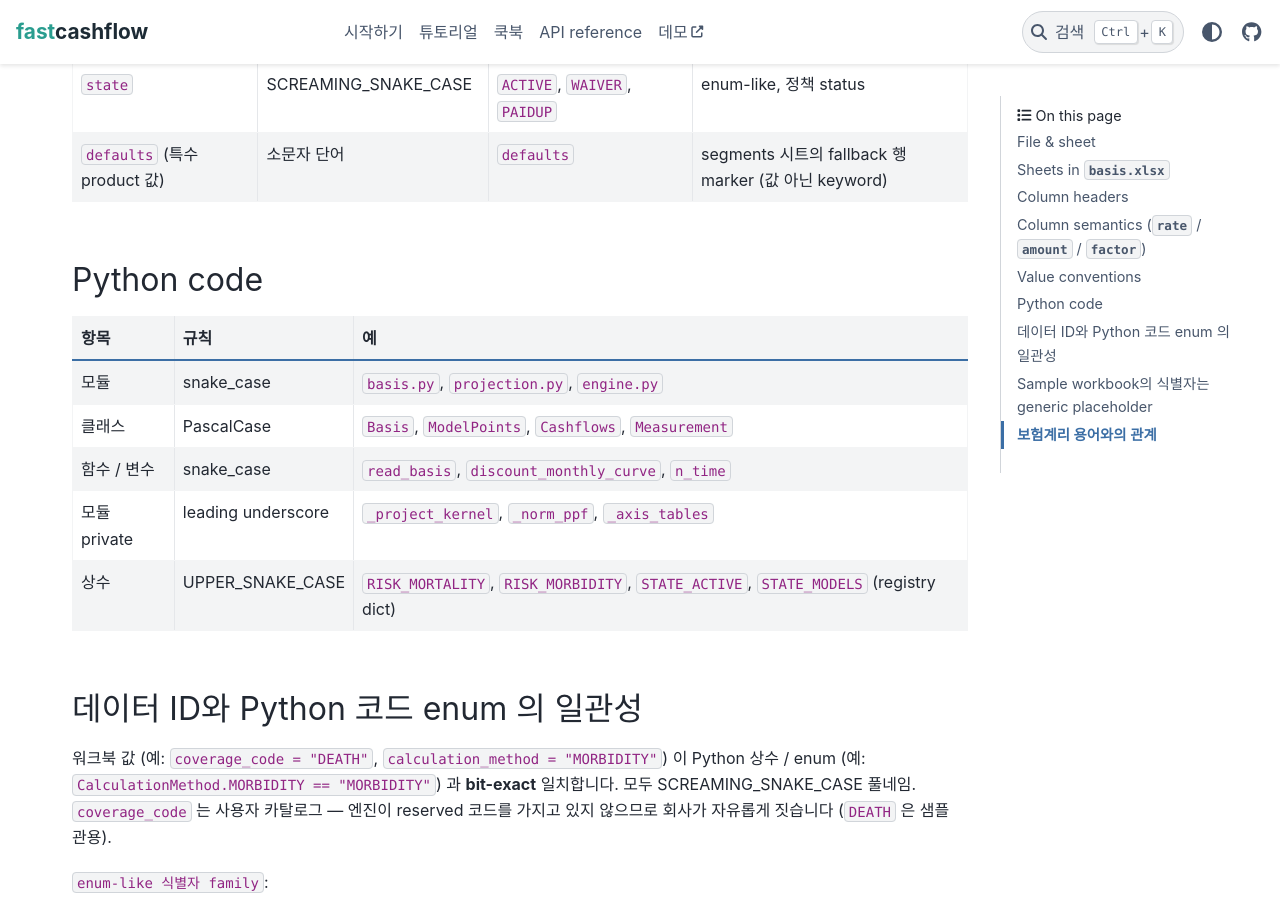
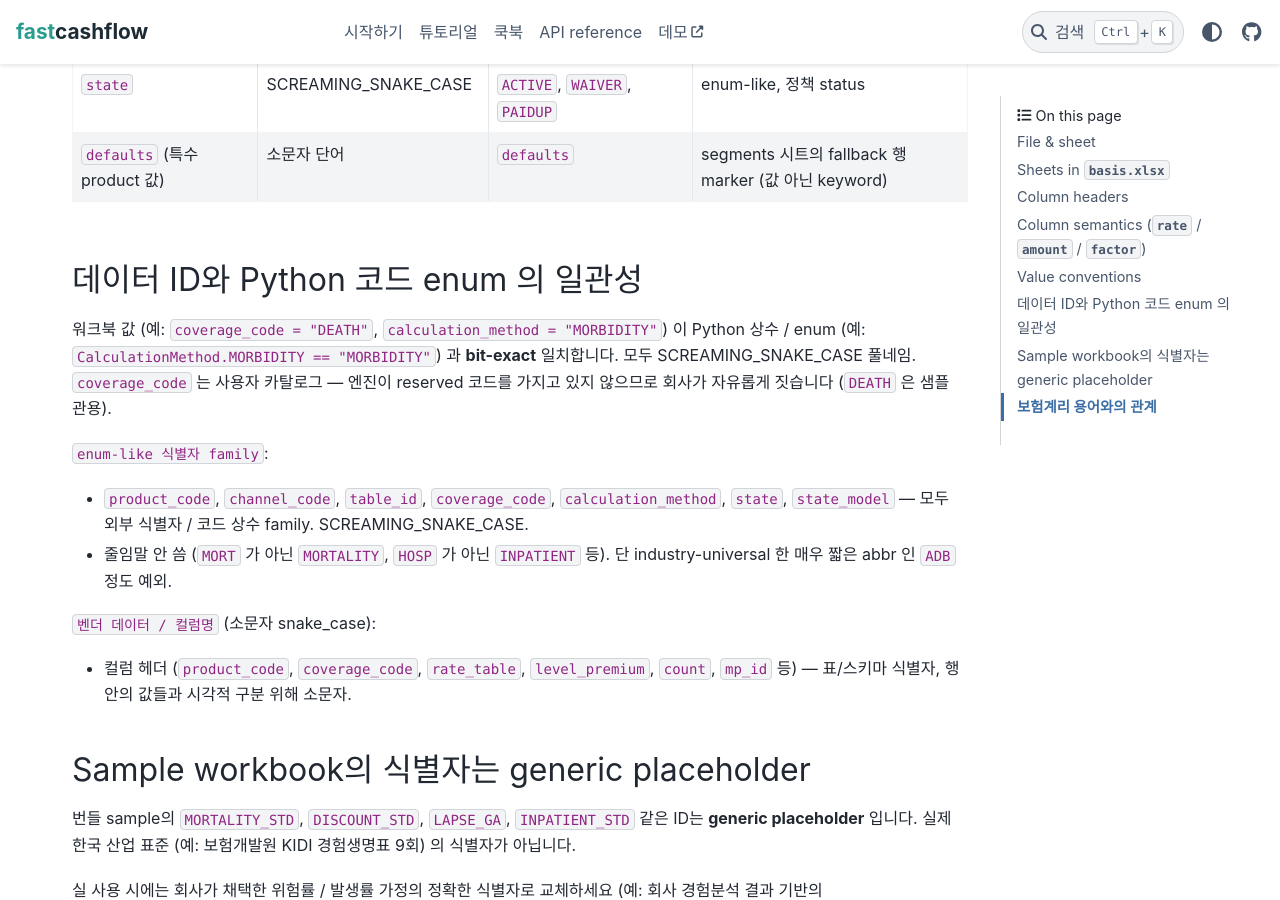
Before and after one commit to seokhoonj/fastcashflow, a Sphinx documentation site: the page built from docs/naming-conventions.md, in a window 1280 px wide and 900 px high, scrolled down 3033 px. Built offline with Sphinx 7.4.7 and the PyData theme 0.15.4, drawn with Linux system fonts in a browser that asks for light colours.

Commit message:
docs: drop the contributor-only Python-code section from naming-conventions
Keep naming-conventions.md user-facing -- the module/class/function/constant
naming table is standard Python convention for contributors, not something a
user filling in basis.xlsx needs. The workbook file/sheet/column/value
conventions and the actuarial-term mapping stay.

```diff
--- a/docs/naming-conventions.md
+++ b/docs/naming-conventions.md
@@ -71,16 +71,6 @@ orphan: true
 | `state` | SCREAMING_SNAKE_CASE | `ACTIVE`, `WAIVER`, `PAIDUP` | enum-like, 정책 status |
 | `defaults` (특수 product 값) | 소문자 단어 | `defaults` | segments 시트의 fallback 행 marker (값 아닌 keyword) |
 
-## Python code
-
-| 항목 | 규칙 | 예 |
-|---|---|---|
-| 모듈 | snake_case | `basis.py`, `projection.py`, `engine.py` |
-| 클래스 | PascalCase | `Basis`, `ModelPoints`, `Cashflows`, `Measurement` |
-| 함수 / 변수 | snake_case | `read_basis`, `discount_monthly_curve`, `n_time` |
-| 모듈 private | leading underscore | `_project_kernel`, `_norm_ppf`, `_axis_tables` |
-| 상수 | UPPER_SNAKE_CASE | `RISK_MORTALITY`, `RISK_MORBIDITY`, `STATE_ACTIVE`, `STATE_MODELS` (registry dict) |
-
 ## 데이터 ID와 Python 코드 enum 의 일관성
 
 워크북 값 (예: `coverage_code = "DEATH"`, `calculation_method = "MORBIDITY"`) 이
```
